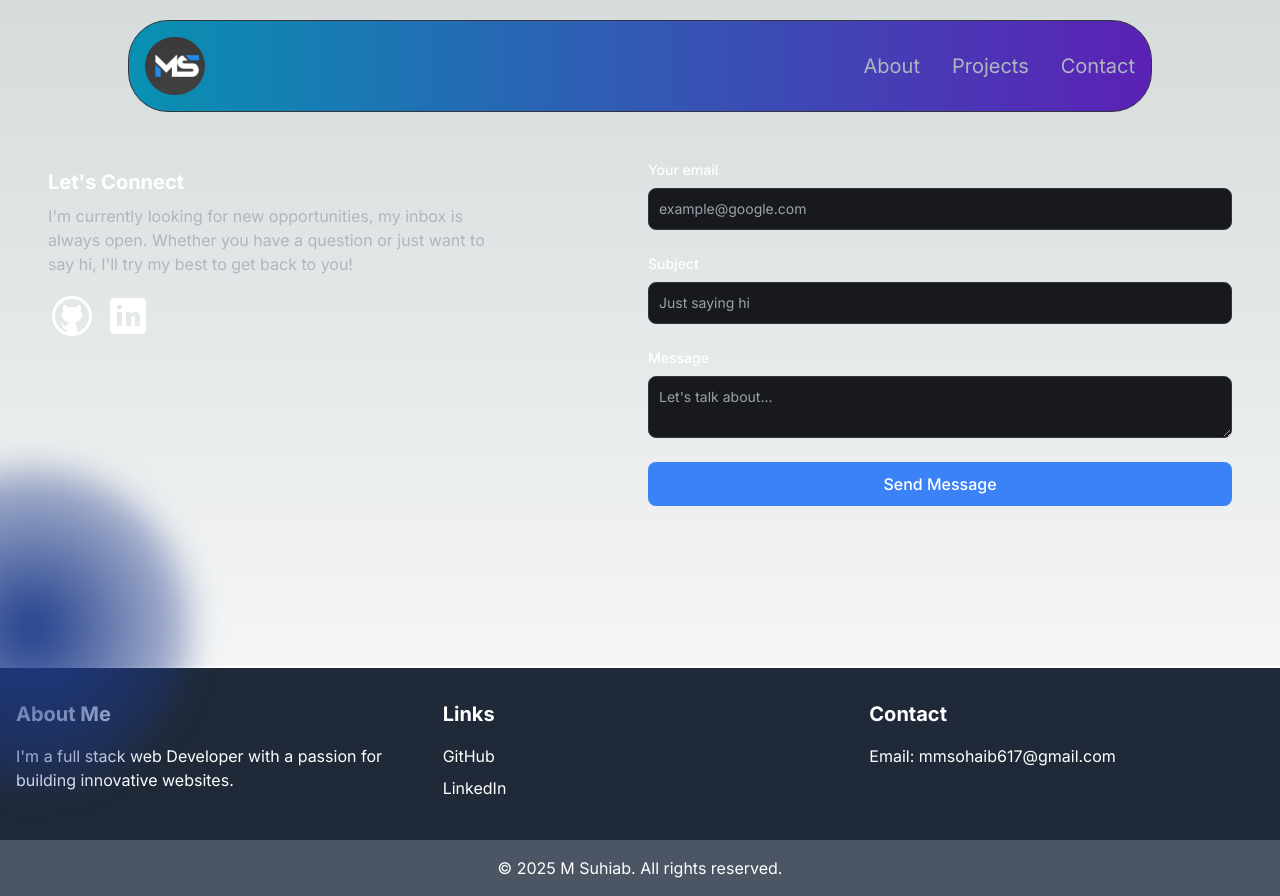
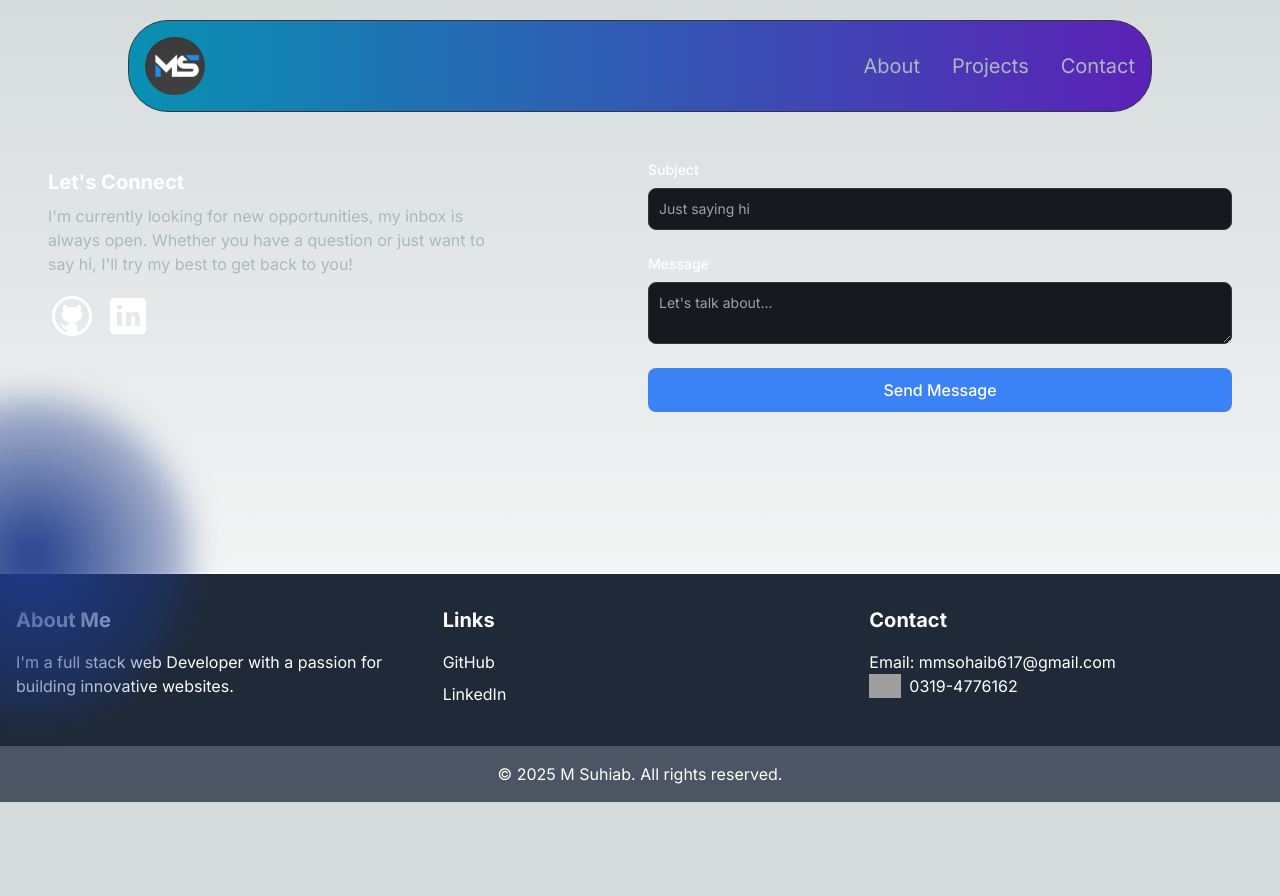
Before and after one commit to M-SuhaibGM/my-portfolio, a Next.js app: page /contect in a window 1280 px wide. After the commit the page ends 802 px from the top, so only its background shows below. Built offline with nearby package versions, Linux system fonts and the light colour scheme; grey boxes are pictures that could not be loaded.

Commit message:
Describe the changes you've made

```diff
--- a/src/app/api/send/route.js
+++ b/src/app/api/send/route.js
@@ -1,16 +1,15 @@
 import { NextResponse } from "next/server";
 import { Resend } from "resend";
+const resend = new Resend(process.env.API_KEY);
 
-const resend = new Resend(process.env.RESEND_API_KEY);
-const fromEmail = process.env.FROM_EMAIL;
 
 export async function POST(req, res) {
   const { email, subject, message } = await req.json();
   console.log(email, subject, message);
   try {
     const data = await resend.emails.send({
-      from: fromEmail,
-      to: [fromEmail, email],
+      from: 'onboarding@resend.dev',
+      to:"mmsohaib617@gmail.com",
       subject: subject,
       react: (
         <>
--- a/src/app/components/EmailSection.jsx
+++ b/src/app/components/EmailSection.jsx
@@ -7,35 +7,36 @@ import Image from "next/image";
 
 const EmailSection = () => {
   const [emailSubmitted, setEmailSubmitted] = useState(false);
+  const [formData, setFormData] = useState({
+    subject: "",
+    message: "",
+  });
+
+  const handleChange = (e) => {
+    const { name, value } = e.target;
+    setFormData((prev) => ({ ...prev, [name]: value }));
+  };
 
   const handleSubmit = async (e) => {
     e.preventDefault();
-    const data = {
-      email: e.target.email.value,
-      subject: e.target.subject.value,
-      message: e.target.message.value,
-    };
-    const JSONdata = JSON.stringify(data);
+    const JSONdata = JSON.stringify(formData);
     const endpoint = "/api/send";
 
-    // Form the request for sending data to the server.
     const options = {
-      // The method is POST because we are sending data.
       method: "POST",
-      // Tell the server we're sending JSON.
       headers: {
         "Content-Type": "application/json",
       },
-      // Body of the request is the JSON data we created above.
       body: JSONdata,
     };
 
     const response = await fetch(endpoint, options);
-    const resData = await response.json();
 
     if (response.status === 200) {
       console.log("Message sent.");
       setEmailSubmitted(true);
+      // Clear the form
+      setFormData({  subject: "", message: "" });
     }
   };
 
@@ -50,7 +51,6 @@ const EmailSection = () => {
           Let&apos;s Connect
         </h5>
         <p className="text-[#ADB7BE] mb-4 max-w-md">
-          {" "}
           I&apos;m currently looking for new opportunities, my inbox is always
           open. Whether you have a question or just want to say hi, I&apos;ll
           try my best to get back to you!
@@ -59,7 +59,10 @@ const EmailSection = () => {
           <Link target="_blank" href="https://github.com/M-SuhaibGM">
             <Image src={GithubIcon} alt="Github Icon" />
           </Link>
-          <Link target="_blank" href="https://www.linkedin.com/in/muhammad-suhaib-811452326/">
+          <Link
+            target="_blank"
+            href="https://www.linkedin.com/in/muhammad-suhaib-811452326/"
+          >
             <Image src={LinkedinIcon} alt="Linkedin Icon" />
           </Link>
         </div>
@@ -71,22 +74,7 @@ const EmailSection = () => {
           </p>
         ) : (
           <form className="flex flex-col" onSubmit={handleSubmit}>
-            <div className="mb-6">
-              <label
-                htmlFor="email"
-                className="text-white block mb-2 text-sm font-medium"
-              >
-                Your email
-              </label>
-              <input
-                name="email"
-                type="email"
-                id="email"
-                required
-                className="bg-[#18191E] border border-[#33353F] placeholder-[#9CA2A9] text-gray-100 text-sm rounded-lg block w-full p-2.5"
-                placeholder="example@google.com"
-              />
-            </div>
+
             <div className="mb-6">
               <label
                 htmlFor="subject"
@@ -99,6 +87,8 @@ const EmailSection = () => {
                 type="text"
                 id="subject"
                 required
+                value={formData.subject}
+                onChange={handleChange}
                 className="bg-[#18191E] border border-[#33353F] placeholder-[#9CA2A9] text-gray-100 text-sm rounded-lg block w-full p-2.5"
                 placeholder="Just saying hi"
               />
@@ -113,6 +103,9 @@ const EmailSection = () => {
               <textarea
                 name="message"
                 id="message"
+                required
+                value={formData.message}
+                onChange={handleChange}
                 className="bg-[#18191E] border border-[#33353F] placeholder-[#9CA2A9] text-gray-100 text-sm rounded-lg block w-full p-2.5"
                 placeholder="Let's talk about..."
               />
--- a/src/app/components/Footer.jsx
+++ b/src/app/components/Footer.jsx
@@ -40,9 +40,15 @@ const Footer = () => {
           </div>
           <div className="w-full lg:w-1/2 xl:w-1/3 px-4 mb-8 lg:mb-0">
             <h5 className="text-xl font-bold mb-4">Contact</h5>
+
             <p className="text-white">
-              Email: <a href="mailto:your-email@example.com">mmsohaib617@gmail.com</a>
+              Email: <a href="mailto:mmsohaib@email@example.com">mmsohaib617@gmail.com</a>
             </p>
+            <div className=" flex flex-row    gap-2">
+
+              <img className='h-6 ' src="https://img.icons8.com/ios-filled/50/00F600/whatsapp.png" />
+               <p>0319-4776162</p>
+            </div>
           </div>
         </div>
       </div>
--- a/src/app/components/HeroSection.jsx
+++ b/src/app/components/HeroSection.jsx
@@ -38,8 +38,16 @@ const HeroSection = () => {
           <div className="cursor-pointer">
             <Link
               href="/contect">
-                <button className="px-8   py-2   sm:w-[300px] lg:w-[200px] text-center border cursor-pointer border-slate-200px rounded-full bg-gradient-to-r from-blue-200 to-blue-900 hover:bg-slate-300 text-white mt-3"> HIRE ME</button>
-            </Link>
+              <button className="px-8   py-2   sm:w-[300px] lg:w-[200px] text-center border cursor-pointer border-slate-200px rounded-full bg-gradient-to-r from-blue-200 to-blue-900 hover:bg-slate-300 text-white mt-3"> HIRE ME</button> </Link>
+            <a
+              href="fbg.jpg"
+              download="fbg.jpg"
+              target="_blank"
+              rel="noopener noreferrer"
+            >
+              <button className="py-2 ml-[20px]  sm:w-[150px] lg:w-[150px] text-center border  cursor-pointer border-slate-200px rounded-full bg-gradient-to-r from-blue-200 to-blue-900 hover:bg-slate-300 text-white mt-3">Download CV</button>
+            </a>
+
           </div>
         </motion.div>
         <motion.div
```
Also changed, not shown: 2 other files (tests, documents, lock files or other folders).
